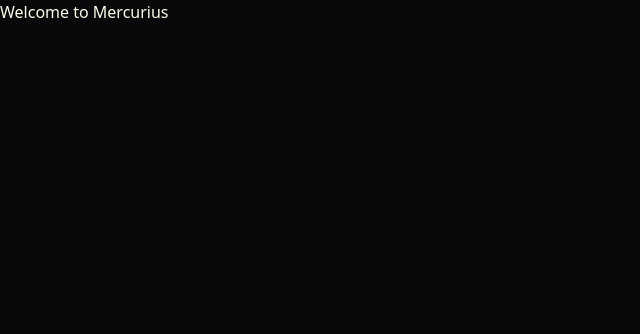
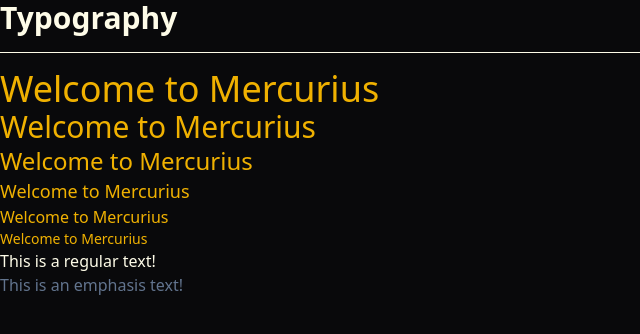
Before and after one commit to mineot/mercurius, a React (Vite) app: page / in a window 1280 px wide. Shown: the top 334 px of the page, without its empty margins (0-640 px from the left). Built offline with nearby package versions, Linux system fonts and the light colour scheme.

Commit message:
react - create a typography

```diff
--- /dev/null
+++ b/src/components/TopBar.tsx
@@ -0,0 +1,3 @@
+export function TopBar() {
+  return <div>Topbar</div>;
+}
--- a/src/pages/Welcome.tsx
+++ b/src/pages/Welcome.tsx
@@ -1,3 +1,18 @@
 export function Welcome() {
-  return <div className="title">Welcome to Mercurius</div>;
+  return (
+    <div className="flex flex-col gap-4">
+      <div className="text-3xl font-bold">Typography</div>
+      <hr />
+      <div>
+        <h1>Welcome to Mercurius</h1>
+        <h2>Welcome to Mercurius</h2>
+        <h3>Welcome to Mercurius</h3>
+        <h4>Welcome to Mercurius</h4>
+        <h5>Welcome to Mercurius</h5>
+        <h6>Welcome to Mercurius</h6>
+        <div>This is a regular text!</div>
+        <div className="emphasis-text">This is an emphasis text!</div>
+      </div>
+    </div>
+  );
 }
--- a/src/styles/main.css
+++ b/src/styles/main.css
@@ -1,7 +1,8 @@
 @import 'tailwindcss';
+@import './semantics/typography.css';
 
 /* THEME */
-@import './themes/ancap.css';
+@import './themes/ancap.theme.css';
 
 * {
   box-sizing: border-box;
--- /dev/null
+++ b/src/styles/semantics/typography.css
@@ -0,0 +1,36 @@
+h1 {
+  @apply text-4xl;
+}
+
+h2 {
+  @apply text-3xl;
+}
+
+h3 {
+  @apply text-2xl;
+}
+
+h4 {
+  @apply text-lg;
+}
+
+h5 {
+  @apply text-base;
+}
+
+h6 {
+  @apply text-sm;
+}
+
+h1,
+h2,
+h3,
+h4,
+h5,
+h6 {
+  color: var(--color-primary-500);
+}
+
+@utility emphasis-text {
+  color: var(--color-text-emphasis);
+}
--- a/src/styles/themes/ancap.css
+++ /dev/null
@@ -1,4 +0,0 @@
-:root {
-  --color-background: var(--color-zinc-950);
-  --color-text: var(--color-yellow-50);
-}
--- /dev/null
+++ b/src/styles/themes/ancap.theme.css
@@ -0,0 +1,17 @@
+:root {
+  --color-background: var(--color-zinc-950);
+  --color-text: var(--color-yellow-50);
+  --color-text-emphasis: var(--color-slate-500);
+
+  --color-primary-50: var(--color-yellow-50);
+  --color-primary-100: var(--color-yellow-100);
+  --color-primary-200: var(--color-yellow-200);
+  --color-primary-300: var(--color-yellow-300);
+  --color-primary-400: var(--color-yellow-400);
+  --color-primary-500: var(--color-yellow-500);
+  --color-primary-600: var(--color-yellow-600);
+  --color-primary-700: var(--color-yellow-700);
+  --color-primary-800: var(--color-yellow-800);
+  --color-primary-900: var(--color-yellow-900);
+  --color-primary-950: var(--color-yellow-950);
+}
```
